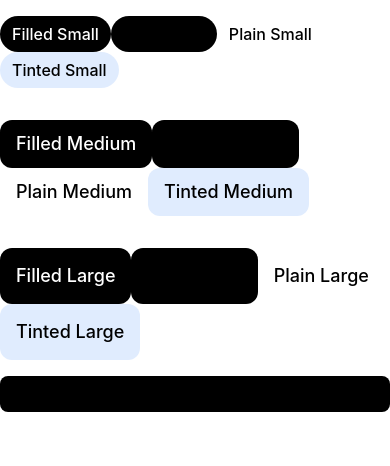
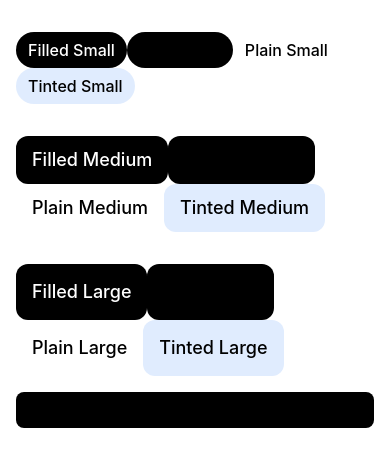
Before and after one commit to Bedrock-UI/react-native-ios, a React Native app: screen / in a window 390 px wide. Shown: the top 466 px of the page. Built offline with nearby package versions, Linux system fonts and the light colour scheme.

Commit message:
add back margins

```diff
--- a/App.tsx
+++ b/App.tsx
@@ -5,7 +5,7 @@ import { TextInput } from 'components/TextInput';
 
 function App() {
   return (
-    <SafeAreaView>
+    <SafeAreaView style={{ margin: 16 }}>
       <SafeAreaView style={{ marginVertical: 16 }}>
         <Flex>
           <Button size="small" title="Filled Small" variant="filled" />
```
